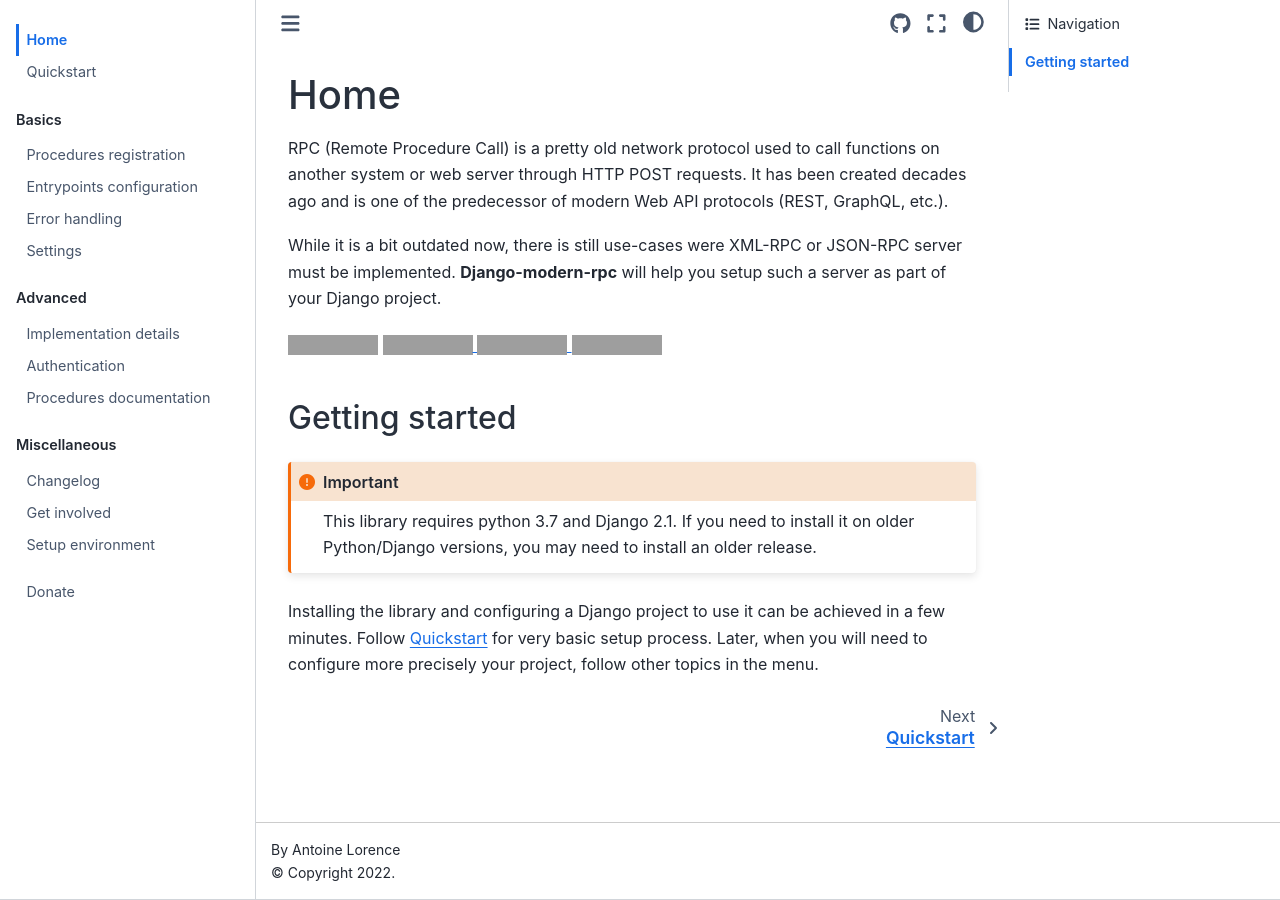
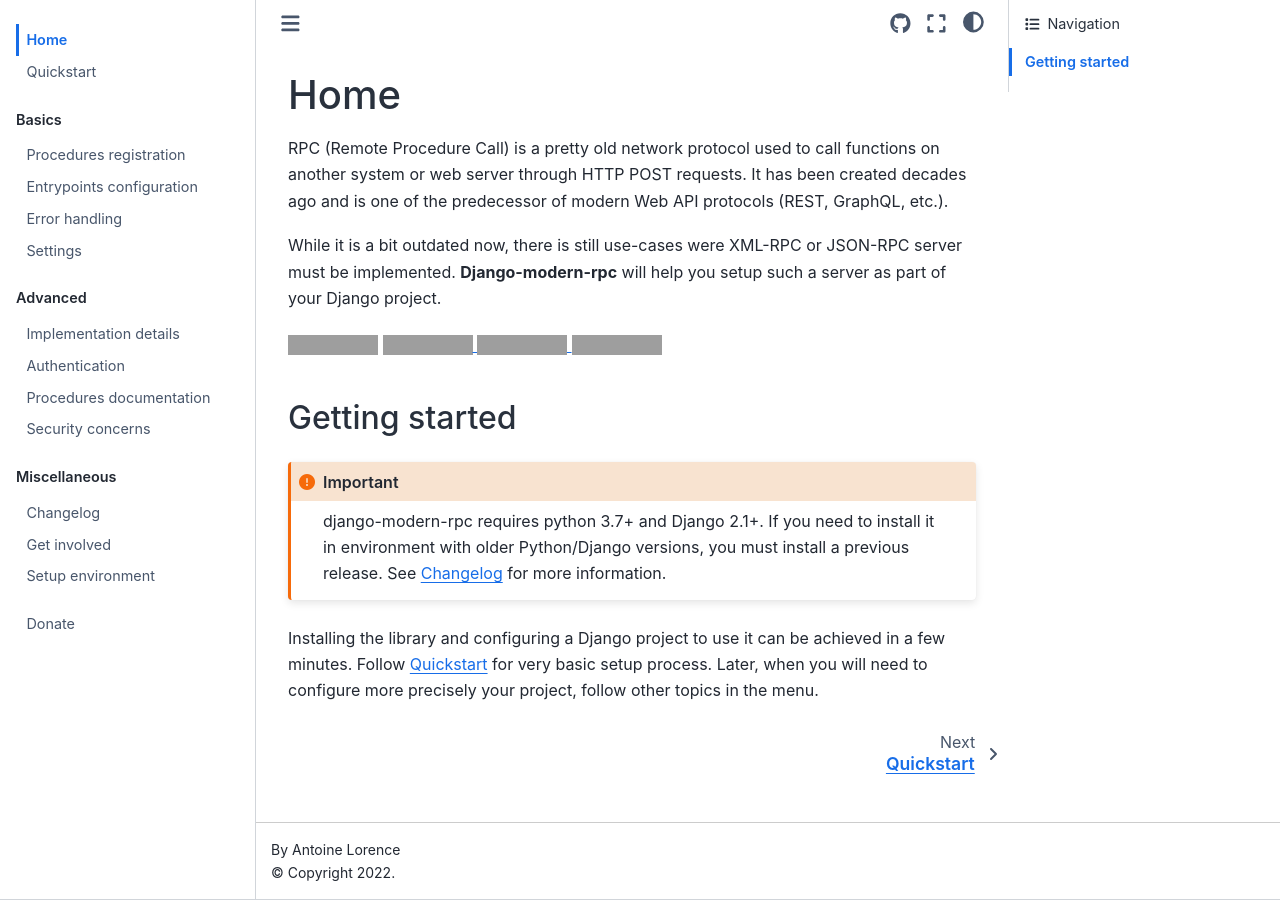
Before and after one commit to alorence/django-modern-rpc, a Sphinx documentation site: the page built from docs/index.rst, in a window 1280 px wide, cut to the strip 0-900 px from the top of the page. Built offline with Sphinx 7.4.7 and the Sphinx Book theme 1.1.4, drawn with Linux system fonts in a browser that asks for light colours; grey boxes are pictures that could not be loaded.

Commit message:
Improve documentation

```diff
--- a/docs/index.rst
+++ b/docs/index.rst
@@ -26,8 +26,8 @@
 Getting started
 ---------------
 
-.. important:: This library requires python 3.7 and Django 2.1. If you need to install it on older Python/Django
-   versions, you may need to install an older release.
+.. important:: django-modern-rpc requires python 3.7+ and Django 2.1+. If you need to install it in environment with
+   older Python/Django versions, you must install a previous release. See :ref:`Changelog` for more information.
 
 Installing the library and configuring a Django project to use it can be achieved in a few minutes. Follow
 :doc:`basics/quickstart` for very basic setup process. Later, when you will need to configure more precisely
@@ -56,6 +56,7 @@
    advanced/implementation_details.rst
    advanced/authentication.rst
    advanced/generated_doc.rst
+   advanced/security.rst
 
 .. toctree::
    :caption: Miscellaneous
```
Also changed, not shown: docs/advanced/security.rst (added, +18 -0 lines), 1 other file.
